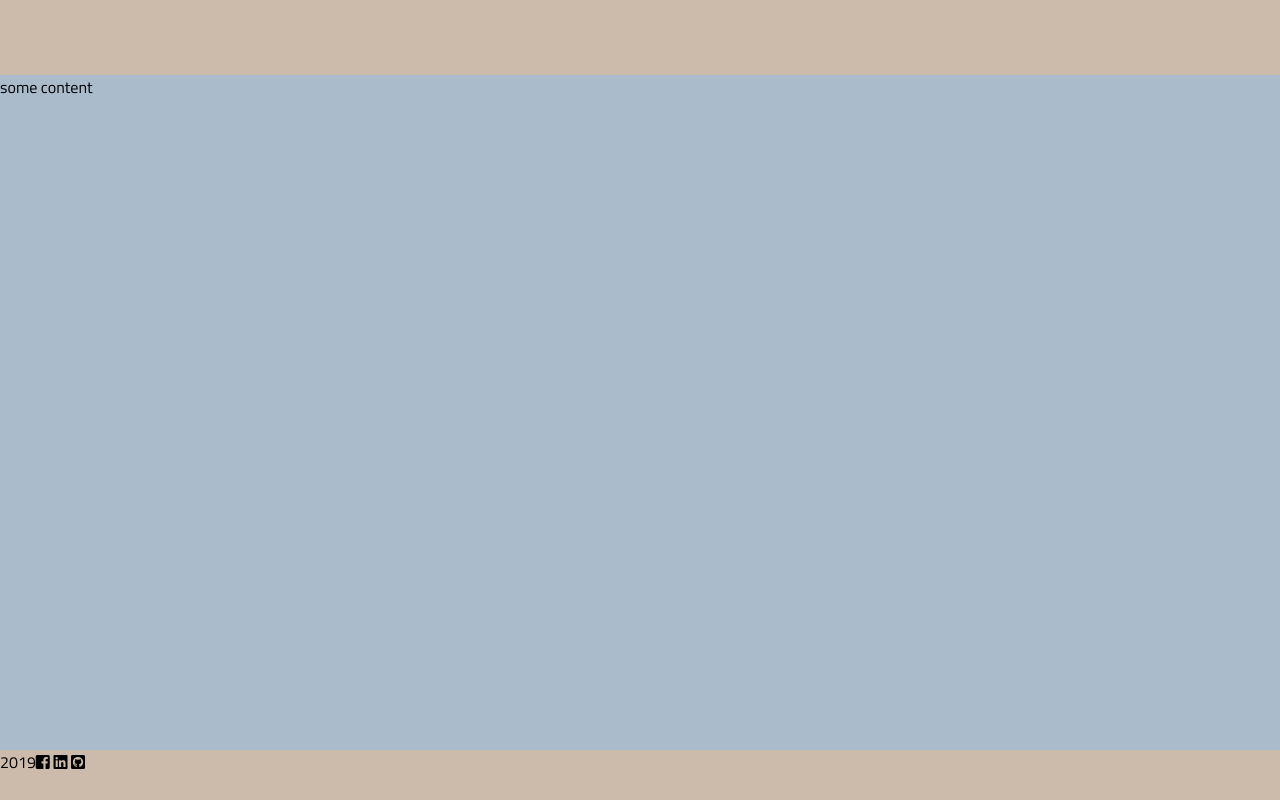
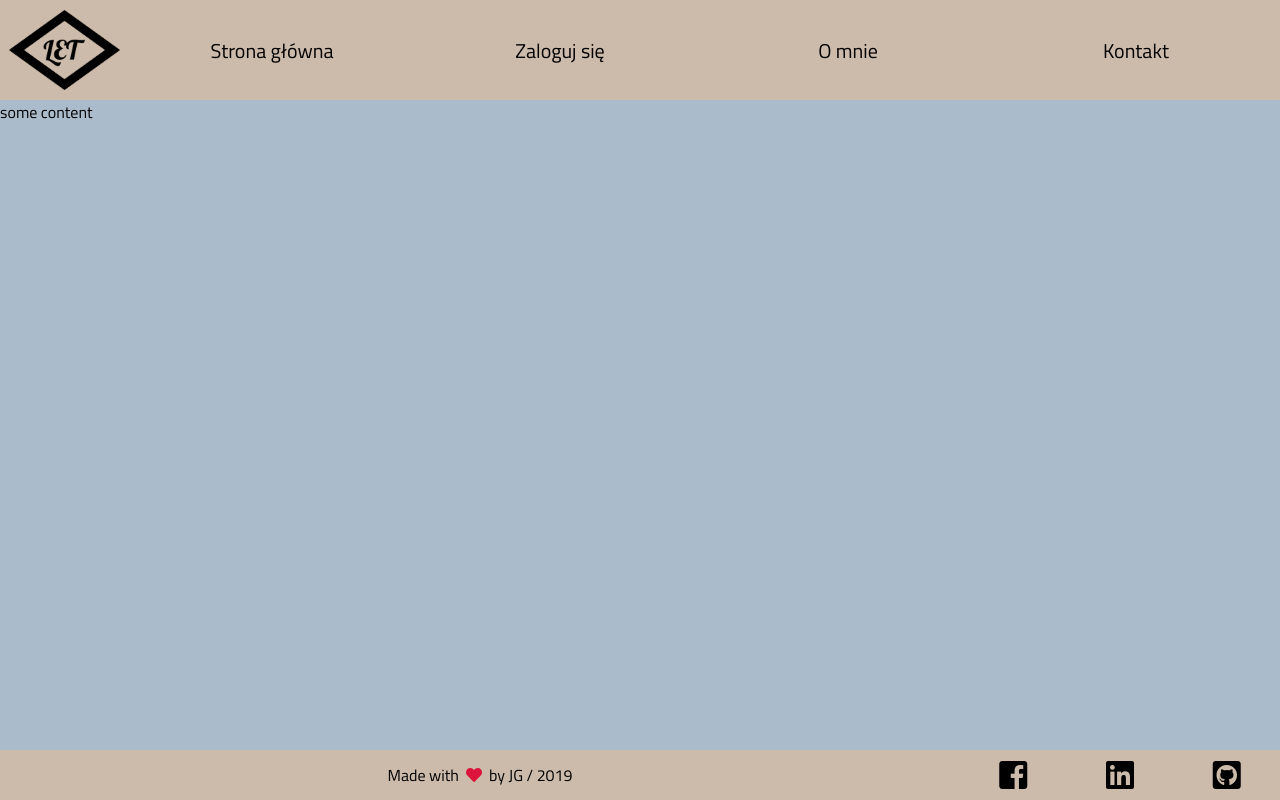
Before and after one commit to gawronskijakub/let, a PHP site: page / in a window 1280 px wide. Run offline with PHP 8.4, Linux system fonts and the light colour scheme; some libraries are stand-ins or nearby versions.

Commit message:
visually changes
added navigation and logo in header, added social icons (anchors) in footer

```diff
--- a/styles/style.css
+++ b/styles/style.css
@@ -4,6 +4,10 @@
   -webkit-box-sizing: border-box;
           box-sizing: border-box;
   font-family: "Titillium Web", sans-serif;
+}
+
+*:focus {
+  outline: -2px solid gold;
 }
 
 body, html {
@@ -33,15 +37,15 @@ body, html {
   display: -webkit-box;
   display: -ms-flexbox;
   display: flex;
-  -ms-flex-preferred-size: 75px;
-      flex-basis: 75px;
+  -ms-flex-preferred-size: 100px;
+      flex-basis: 100px;
 }
 
 .wrap .header__entitle {
   display: -webkit-box;
   display: -ms-flexbox;
   display: flex;
-  width: 100%;
+  width: 10%;
   height: 100%;
 }
 
@@ -51,7 +55,83 @@ body, html {
   display: -webkit-box;
   display: -ms-flexbox;
   display: flex;
-  background: url("/let/images/logo.png");
+  -webkit-box-pack: center;
+      -ms-flex-pack: center;
+          justify-content: center;
+  padding: 10px;
+}
+
+.wrap .header__entitle .header__link .header__logo {
+  width: 120px;
+  height: 80px;
+}
+
+.wrap .header .nav {
+  -webkit-box-flex: 1;
+      -ms-flex-positive: 1;
+          flex-grow: 1;
+  height: 100%;
+}
+
+.wrap .header .nav__list {
+  list-style-type: none;
+  display: -webkit-box;
+  display: -ms-flexbox;
+  display: flex;
+  width: 100%;
+  height: 100%;
+  -webkit-box-pack: space-evenly;
+      -ms-flex-pack: space-evenly;
+          justify-content: space-evenly;
+  -webkit-box-align: center;
+      -ms-flex-align: center;
+          align-items: center;
+  font-size: 20px;
+}
+
+.wrap .header .nav__list .nav__item {
+  width: 100%;
+  height: 100%;
+  display: -webkit-box;
+  display: -ms-flexbox;
+  display: flex;
+  -webkit-box-pack: center;
+      -ms-flex-pack: center;
+          justify-content: center;
+  -webkit-box-align: center;
+      -ms-flex-align: center;
+          align-items: center;
+  position: relative;
+}
+
+.wrap .header .nav__list .nav__item::before {
+  content: "";
+  position: absolute;
+  display: block;
+  width: 0;
+  height: 2.5px;
+  background-color: #000;
+  top: 75%;
+  -webkit-transition: .25s;
+  transition: .25s;
+}
+
+.wrap .header .nav__list .nav__item:hover::before {
+  width: 50%;
+}
+
+.wrap .header .nav__list .nav__item .nav__link {
+  width: 100%;
+  height: 100%;
+  display: -webkit-box;
+  display: -ms-flexbox;
+  display: flex;
+  -webkit-box-pack: center;
+      -ms-flex-pack: center;
+          justify-content: center;
+  -webkit-box-align: center;
+      -ms-flex-align: center;
+          align-items: center;
 }
 
 .wrap .main {
@@ -72,3 +152,68 @@ body, html {
       flex-basis: 50px;
   background-color: #cba;
 }
+
+.wrap .footer__copyright {
+  -ms-flex-preferred-size: 75%;
+      flex-basis: 75%;
+  display: -webkit-box;
+  display: -ms-flexbox;
+  display: flex;
+  -webkit-box-pack: center;
+      -ms-flex-pack: center;
+          justify-content: center;
+  -webkit-box-align: center;
+      -ms-flex-align: center;
+          align-items: center;
+}
+
+.wrap .footer__copyright .fa-heart {
+  color: crimson;
+}
+
+.wrap .footer__socials {
+  -webkit-box-flex: 1;
+      -ms-flex-positive: 1;
+          flex-grow: 1;
+  display: -webkit-box;
+  display: -ms-flexbox;
+  display: flex;
+  -webkit-box-pack: space-evenly;
+      -ms-flex-pack: space-evenly;
+          justify-content: space-evenly;
+  -webkit-box-align: center;
+      -ms-flex-align: center;
+          align-items: center;
+  font-size: 32px;
+}
+
+.wrap .footer__socials .footer__link {
+  display: -webkit-box;
+  display: -ms-flexbox;
+  display: flex;
+  -webkit-box-pack: space-evenly;
+      -ms-flex-pack: space-evenly;
+          justify-content: space-evenly;
+  -webkit-box-align: center;
+      -ms-flex-align: center;
+          align-items: center;
+  width: 100%;
+  height: 100%;
+  -webkit-transition: .3s;
+  transition: .3s;
+}
+
+.wrap .footer__socials .footer__link:first-of-type:hover {
+  background-color: #3b5998;
+  color: #fff;
+}
+
+.wrap .footer__socials .footer__link:nth-of-type(2):hover {
+  background-color: #0077b5;
+  color: #fff;
+}
+
+.wrap .footer__socials .footer__link:last-of-type:hover {
+  background-color: #6e5494;
+  color: #fff;
+}
--- a/styles/style.scss
+++ b/styles/style.scss
@@ -3,6 +3,10 @@
   margin: 0;
   box-sizing: border-box;
   font-family: "Titillium Web", sans-serif;
+
+  &:focus {
+    outline: -2px solid gold;
+  }
 }
 
 body, html {
@@ -24,18 +28,71 @@ body, html {
   .header {
     background-color: #cba;
     display: flex;
-    flex-basis: 75px;
+    flex-basis: 100px;
 
     &__entitle {
       display: flex;
-      width: 100%;
+      width: 10%;
       height: 100%;
 
       .header__link {
         width: 100%;
         height: 100%;
         display: flex;
-        background: url("/let/images/logo.png");
+        justify-content: center;
+        padding: 10px;
+
+        .header__logo {
+          width: 120px;
+          height: 80px;
+        }
+      }
+    }
+
+    .nav {
+      flex-grow: 1;
+      height: 100%;
+
+      &__list {
+        list-style-type: none;
+        display: flex;
+        width: 100%;
+        height: 100%;
+        justify-content: space-evenly;
+        align-items: center;
+        font-size: 20px;
+
+        .nav__item {
+          width: 100%;
+          height: 100%;
+          display: flex;
+          justify-content: center;
+          align-items: center;
+          position: relative;
+
+          &::before {
+            content: "";
+            position: absolute;
+            display: block;
+            width: 0;
+            height: 2.5px;
+            background-color: #000;
+            top: 75%;
+            transition: .25s;
+
+          }
+          &:hover::before {
+            width: 50%;
+          }
+
+          .nav__link {
+            width: 100%;
+            height: 100%;
+            display: flex;
+            justify-content: center;
+            align-items: center;
+          }
+        }
       }
     }
   }
@@ -51,6 +108,47 @@ body, html {
     flex-basis: 50px;
     background-color: #cba;
 
+    &__copyright {
+      flex-basis: 75%;
+      display: flex;
+      justify-content: center;
+      align-items: center;
 
+      .fa-heart {
+        color: crimson;
+      }
+    }
+
+    &__socials {
+      flex-grow: 1;
+      display: flex;
+      justify-content: space-evenly;
+      align-items: center;
+      font-size: 32px;
+
+      .footer__link {
+        display: flex;
+        justify-content: space-evenly;
+        align-items: center;
+        width: 100%;
+        height: 100%;
+        transition: .3s;
+
+        &:first-of-type:hover {
+          background-color: #3b5998;
+          color: #fff;
+        }
+
+        &:nth-of-type(2):hover {
+          background-color: #0077b5;
+          color: #fff;
+        }
+
+        &:last-of-type:hover {
+          background-color: #6e5494;
+          color: #fff;
+        }
+      }
+    }
   }
 }
--- a/templates/footer.php
+++ b/templates/footer.php
@@ -1,10 +1,17 @@
 <footer class="footer">
   <p class="footer__copyright">
+    Made with &nbsp;<i class="fa fa-heart"></i>&nbsp; by JG /
     <?php print date("Y"); ?>
   </p>
   <p class="footer__socials">
-    <i class="fab fa-facebook-square"></i>
-    <i class="fab fa-linkedin"></i>
-    <i class="fab fa-github-square"></i>
+    <a href="https://www.facebook.com/kubek201" class="footer__link link">
+      <i class="fab fa-facebook-square"></i>
+    </a>
+    <a href="https://www.linkedin.com/in/jakub-gawro%C5%84ski-51a14a18b/" class="footer__link link">
+      <i class="fab fa-linkedin"></i>
+    </a>
+    <a href="https://github.com/gawronskijakub" class="footer__link link">
+      <i class="fab fa-github-square"></i>
+    </a>
   </p>
 </footer>
--- a/templates/header.php
+++ b/templates/header.php
@@ -1,7 +1,23 @@
 <header class="header">
   <h1 class="header__entitle">
-    <a href="/let/index.php" class="header__link link">
-      <!-- add image and navigation -->
+    <a href="/let/index.php" class="header__link link" title="LET Strona główna">
+      <img src="/let/images/logo.png" alt="LET logo" class="header__logo">
     </a>
   </h1>
+  <nav class="nav">
+    <ul class="nav__list">
+      <li class="nav__item">
+        <a href="/let/index.php" class="nav__link link">Strona główna</a>
+      </li>
+      <li class="nav__item">
+        <a href="/let/login.php" class="nav__link link">Zaloguj się</a>
+      </li>
+      <li class="nav__item">
+        <a href="/let/about.php" class="nav__link link">O mnie</a>
+      </li>
+      <li class="nav__item">
+        <a href="/let/contact.php" class="nav__link link">Kontakt</a>
+      </li>
+    </ul>
+  </nav>
 </header>
```
Also changed, not shown: images/logo.png.
